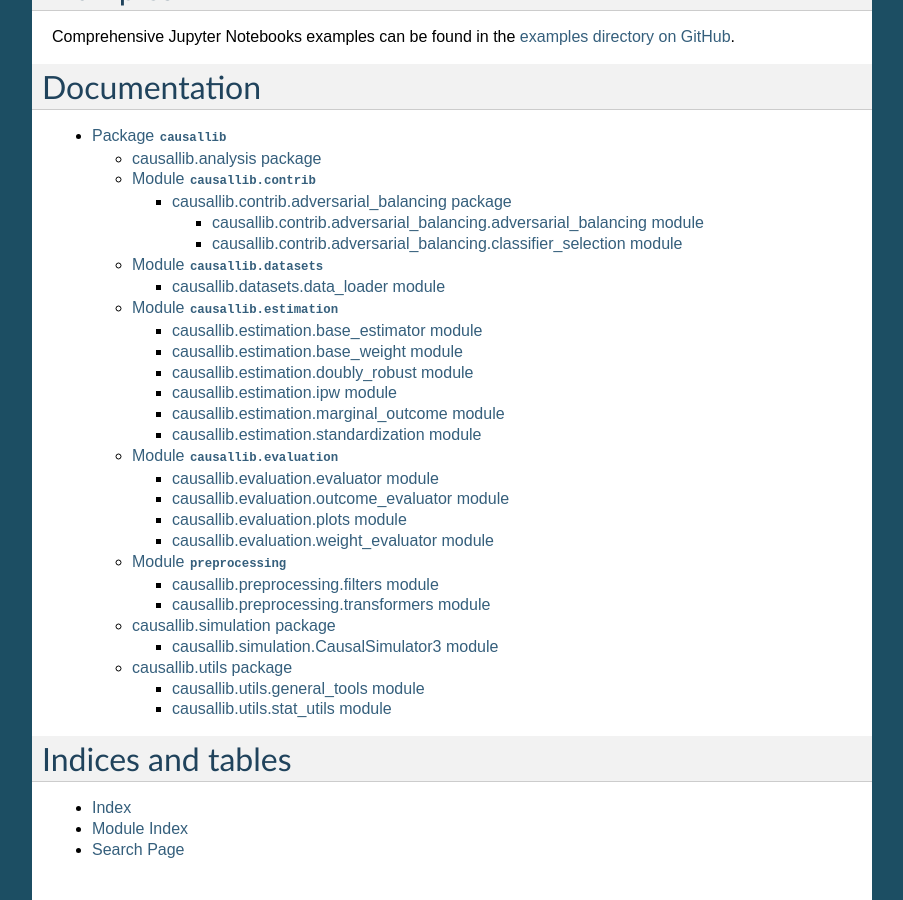
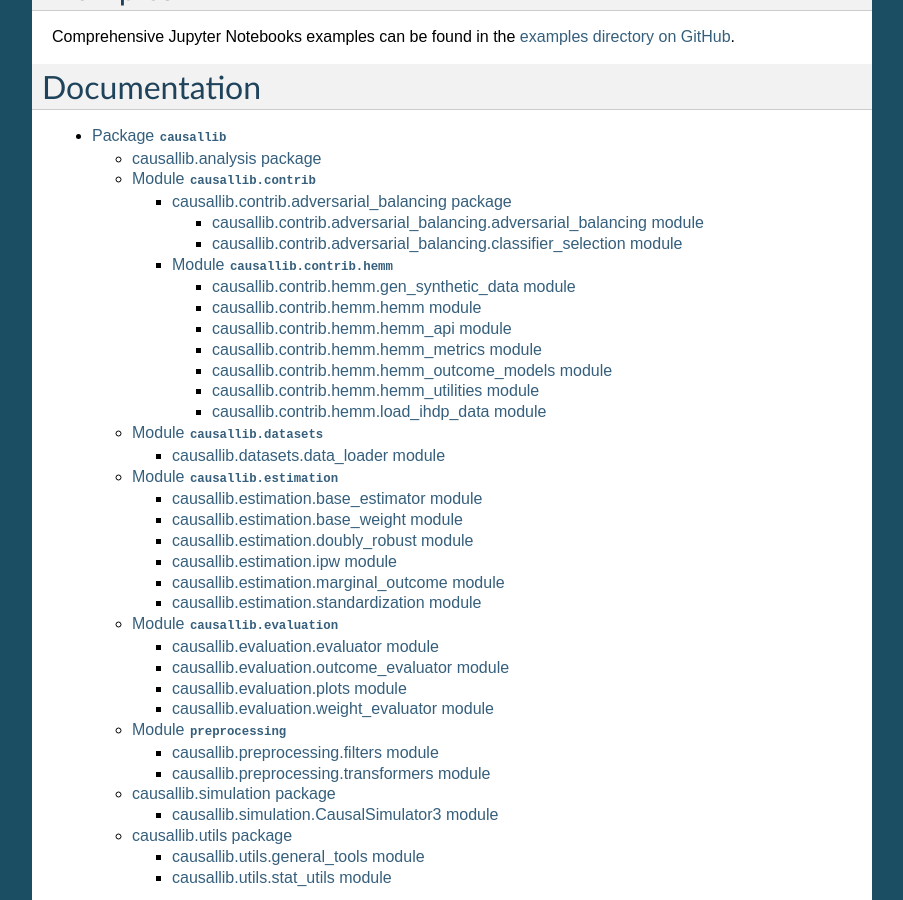
Before and after one commit to BiomedSciAI/causallib, a Sphinx documentation site: the page built from docs/source/index.rst, in a window 1280 px wide and 900 px high, scrolled down 2147 px. Shown: the whole window, without its empty margins (198-1101 px from the left). Built offline with Sphinx 7.4.7, drawn with Linux system fonts in a browser that asks for light colours.

Commit message:
Read The Docs files for HEMM

```diff
--- /dev/null
+++ b/docs/source/causallib.contrib.hemm.gen_synthetic_data.rst
@@ -0,0 +1,7 @@
+causallib.contrib.hemm.gen\_synthetic\_data module
+==================================================
+
+.. automodule:: causallib.contrib.hemm.gen_synthetic_data
+   :members:
+   :undoc-members:
+   :show-inheritance:
--- /dev/null
+++ b/docs/source/causallib.contrib.hemm.hemm.rst
@@ -0,0 +1,7 @@
+causallib.contrib.hemm.hemm module
+==================================
+
+.. automodule:: causallib.contrib.hemm.hemm
+   :members:
+   :undoc-members:
+   :show-inheritance:
--- /dev/null
+++ b/docs/source/causallib.contrib.hemm.hemm_api.rst
@@ -0,0 +1,7 @@
+causallib.contrib.hemm.hemm\_api module
+=======================================
+
+.. automodule:: causallib.contrib.hemm.hemm_api
+   :members:
+   :undoc-members:
+   :show-inheritance:
--- /dev/null
+++ b/docs/source/causallib.contrib.hemm.hemm_metrics.rst
@@ -0,0 +1,7 @@
+causallib.contrib.hemm.hemm\_metrics module
+===========================================
+
+.. automodule:: causallib.contrib.hemm.hemm_metrics
+   :members:
+   :undoc-members:
+   :show-inheritance:
--- /dev/null
+++ b/docs/source/causallib.contrib.hemm.hemm_outcome_models.rst
@@ -0,0 +1,7 @@
+causallib.contrib.hemm.hemm\_outcome\_models module
+===================================================
+
+.. automodule:: causallib.contrib.hemm.hemm_outcome_models
+   :members:
+   :undoc-members:
+   :show-inheritance:
--- /dev/null
+++ b/docs/source/causallib.contrib.hemm.hemm_utilities.rst
@@ -0,0 +1,7 @@
+causallib.contrib.hemm.hemm\_utilities module
+=============================================
+
+.. automodule:: causallib.contrib.hemm.hemm_utilities
+   :members:
+   :undoc-members:
+   :show-inheritance:
--- /dev/null
+++ b/docs/source/causallib.contrib.hemm.load_ihdp_data.rst
@@ -0,0 +1,7 @@
+causallib.contrib.hemm.load\_ihdp\_data module
+==============================================
+
+.. automodule:: causallib.contrib.hemm.load_ihdp_data
+   :members:
+   :undoc-members:
+   :show-inheritance:
--- /dev/null
+++ b/docs/source/causallib.contrib.hemm.rst
@@ -0,0 +1,23 @@
+
+.. mdinclude:: ..\..\causallib\contrib\hemm\README.md
+
+Submodules
+----------
+
+.. toctree::
+
+   causallib.contrib.hemm.gen_synthetic_data
+   causallib.contrib.hemm.hemm
+   causallib.contrib.hemm.hemm_api
+   causallib.contrib.hemm.hemm_metrics
+   causallib.contrib.hemm.hemm_outcome_models
+   causallib.contrib.hemm.hemm_utilities
+   causallib.contrib.hemm.load_ihdp_data
+
+Module contents
+---------------
+
+.. automodule:: causallib.contrib.hemm
+   :members:
+   :undoc-members:
+   :show-inheritance:
--- a/docs/source/causallib.contrib.rst
+++ b/docs/source/causallib.contrib.rst
@@ -7,6 +7,7 @@
 .. toctree::
 
    causallib.contrib.adversarial_balancing
+   causallib.contrib.hemm
 
 Module contents
 ---------------
```
